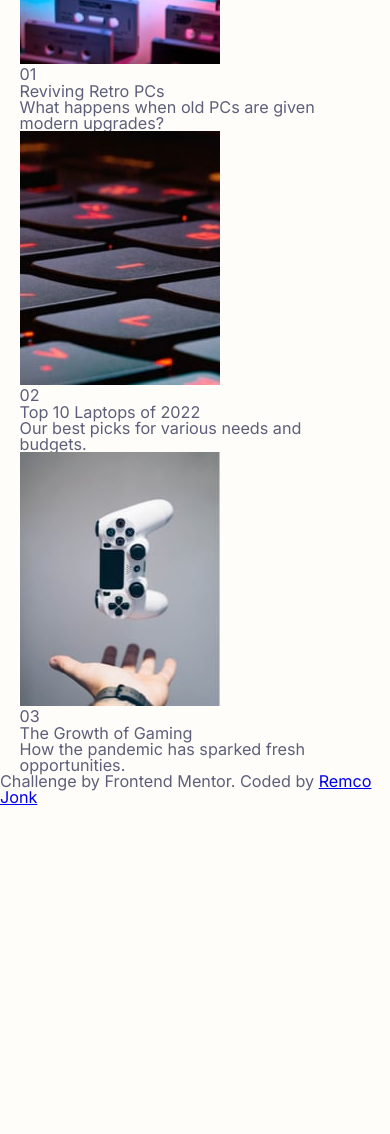
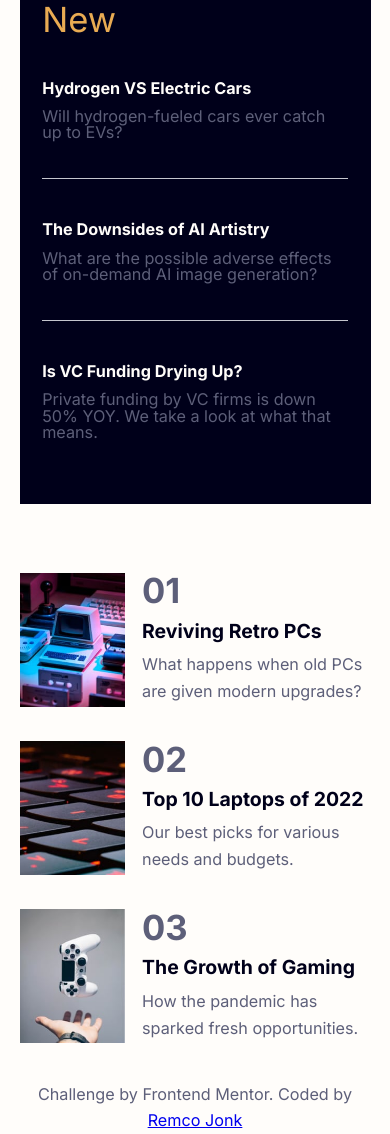
Before and after one commit to remcoj89/news-home-page, a website: page index.html in a window 390 px wide. Shown: the part 858-1992 px from the top of the page. Before the commit the page ends 1665 px from the top, so only its background shows below. Drawn offline with Linux system fonts and the light colour scheme.

Commit message:
finished mobile design

```diff
--- a/css/styles.css
+++ b/css/styles.css
@@ -3,7 +3,7 @@
   --color-primary-soft-orange: hsl(35, 77%, 62%);
   --color-primary-soft-red:hsl(5, 85%, 63%);
   --color-neutral-off-white: hsl(36, 100%, 99%);
-  --color-neutral-grayish-blue: hsl(233, 8%, 79%);
+  --color-neutral-grayish-blue: hsl(236, 8%, 79%);
   --color-neutral-dark-grayish-blue: hsl(236, 13%, 42%);
   --color-neutral-very-dark-blue: hsl(240, 100%, 5%);
 }
@@ -40,7 +40,30 @@ body{
 img {
   max-width: 100%;
 }
+
+p {
+  line-height: 27px;
+}
 /* End Base */
+
+/* Components */
+  .btn-primary {
+    background-color: var(--color-primary-soft-red);
+    border: none;
+    color: var(--color-neutral-off-white);
+    cursor: pointer;
+    font-weight: 500;
+    letter-spacing: 4.38px;
+    line-height: 24px;
+    padding: 1.3rem 3.5rem;
+    text-transform: uppercase;
+  }
+
+  .btn-primary:hover {
+    background-color: var(--color-neutral-very-dark-blue);
+  }
+
+/* End Components */
 
 /* Nav */
 nav .container {
@@ -97,9 +120,98 @@ nav .container {
 }
 /* End Nav */
 
+/* Header */
+.header-content img{
+width: 100%;
+}
 
-/* Header */
-  .header-content img{
-    width: 100%;
+.header-content h1 {
+  color: var(--color-neutral-very-dark-blue);
+  font-size: 4rem;
+  font-weight: 700;
+  margin: 2.4rem 0 1.6rem;
+}
+
+.header-content p {
+  margin-bottom: 2.7rem;
+}
+
+aside {
+  background-color: var(--color-neutral-very-dark-blue);
+  margin: 6.4rem 0;
+  padding: 2.4rem 2.1rem;
+}
+
+aside h2 {
+  color: var(--color-primary-soft-orange);
+  font-size: 3.2rem;
+}
+
+.header-card {
+  padding: 3.5rem 0;
+  border-bottom: solid 1px var(--color-neutral-grayish-blue);
+}
+
+.header-card:last-child {
+  border: none;
+}
+
+.header-card h3 {
+  color: var(--color-neutral-off-white);
+  cursor: pointer;
+  font-weight: 700;
+  line-height: 24px;
+  margin-bottom: 0.8rem;
+}
+
+.header-card h3:hover {
+  color: var(--color-primary-soft-orange);
+}
+/* End Header */
+
+/*  Main */
+
+  .card-container {
+    display: flex;
+    flex-direction: column;
+    gap: 3.2rem;
+    margin-bottom: 3.6rem;
   }
-/* End Header */
+
+  .card {
+    display: flex;
+    align-items: center;
+  }
+
+  .card-img {
+    margin-right: 1.6rem;
+    width: 30%;
+  }
+
+  .card-content {
+    width: 70%;
+  }
+
+  .card-content h2 {
+    font-size: 3.2rem;
+    font-weight: 600;
+  }
+  .card-content h3 {
+    color: var(--color-neutral-very-dark-blue);
+    cursor: pointer;
+    font-size: 1.8rem;
+    font-weight: 600;
+    margin: 1.2rem 0 0.9rem;
+  }
+
+  .card-content h3:hover {
+    color: var(--color-primary-soft-red)
+  }
+/* End Main */
+
+/* Footer */
+  footer {
+    text-align: center;
+    line-height: 1.6;
+  }
+/* End Footer */
--- a/index.html
+++ b/index.html
@@ -17,6 +17,7 @@
       <img id="burger-menu" src="./assets/images/icon-menu.svg" alt="">
     </div>
   </nav>
+  <!-- Mobile nav modal -->
   <div class="mobile-nav-modal">
     <div class="nav-mobile">
       <img id="close-menu" src="./assets/images/icon-menu-close.svg" alt="">
@@ -29,8 +30,8 @@
       </ul>
     </div>
   </div>
+
   <div class="container">
-
     <header>
       <div class="header-content">
         <img src="./assets/images/image-web-3-mobile.jpg" alt="">
@@ -41,21 +42,21 @@
           We dive into the next evolution of the web that claims to put
           the power of the platforms back into the hands of the people. But is it really fulfilling its promise?
         </p>
-        <button>
+        <button class="btn-primary">
           Read more
         </button>
       </div>
       <aside>
         <h2>New</h2>
-        <div>
+        <div class="header-card">
           <h3>Hydrogen VS Electric Cars</h3>
           <span>Will hydrogen-fueled cars ever catch up to EVs?</span>
         </div>
-        <div>
+        <div class="header-card">
           <h3>The Downsides of AI Artistry</h3>
           <span>What are the possible adverse effects of on-demand AI image generation?</span>
         </div>
-        <div>
+        <div class="header-card">
           <h3> Is VC Funding Drying Up?</h3>
           <span>Private funding by VC firms is down 50% YOY. We take a look at what that means.</span>
         </div>
@@ -64,31 +65,39 @@
   </div>
   <main>
     <div class="container">
-      <div>
-        <div>
-          <img src="./assets/images/image-retro-pcs.jpg" alt="">
-          <h3>01</h3>
-          <h2>Reviving Retro PCs</h2>
-          <span>What happens when old PCs are given modern upgrades?</span>
+      <div class="card-container">
+        <div class="card">
+          <img class="card-img" src="./assets/images/image-retro-pcs.jpg" alt="">
+          <div class="card-content">
+            <h2>01</h2>
+            <h3>Reviving Retro PCs</h3>
+            <p>What happens when old PCs are given modern upgrades?</p>
+          </div>
         </div>
-        <div>
-          <img src="./assets/images/image-top-laptops.jpg" alt="">
-          <h3>02</h3>
-          <h2>Top 10 Laptops of 2022</h2>
-          <span>Our best picks for various needs and budgets.</span>
+        <div class="card">
+          <img class="card-img" src="./assets/images/image-top-laptops.jpg" alt="">
+          <div class="card-content">
+            <h2>02</h2>
+            <h3>Top 10 Laptops of 2022</h3>
+            <p>Our best picks for various needs and budgets.</p>
+          </div>
         </div>
-        <div>
-          <img src="./assets/images/image-gaming-growth.jpg" alt="">
-          <h3>03</h3>
-          <h2>The Growth of Gaming</h2>
-          <span>How the pandemic has sparked fresh opportunities.</span>
+        <div class="card">
+          <img class="card-img" src="./assets/images/image-gaming-growth.jpg" alt="">
+          <div class="card-content">
+            <h2>03</h2>
+            <h3>The Growth of Gaming</h3>
+            <p>How the pandemic has sparked fresh opportunities.</p>
+          </div>
         </div>
       </div>
     </div>
   </main>
 
   <footer>
-    <span>Challenge by Frontend Mentor. Coded by <a href="https://remcojonk.nl">Remco Jonk</a></span>
+    <div class="container">
+      <span>Challenge by Frontend Mentor. Coded by <a href="https://remcojonk.nl">Remco Jonk</a></span>
+    </div>
   </footer>
 
   <script src="index.js"></script>
```
